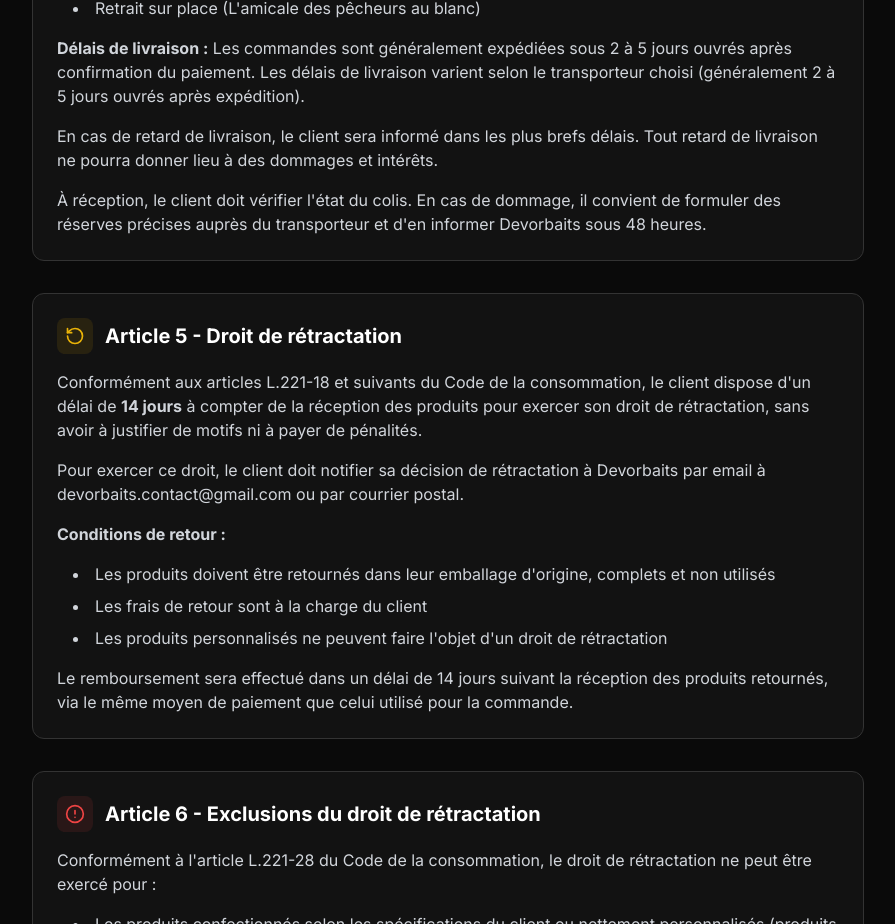
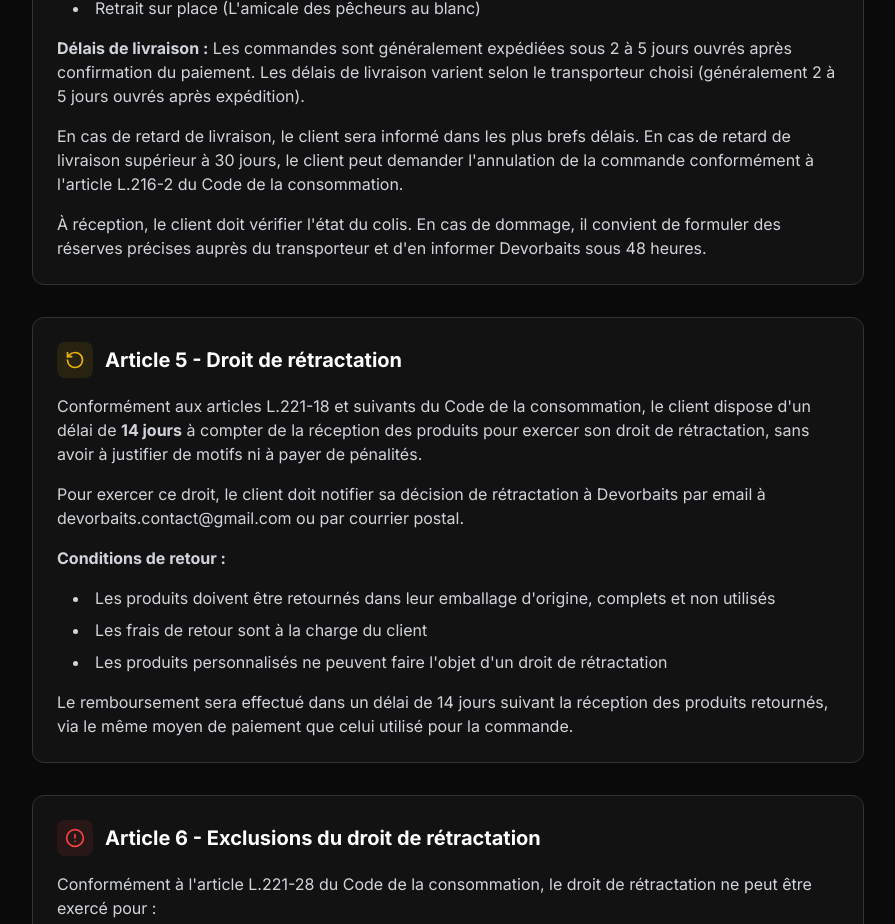
Before and after one commit to stevenvlr/devorbaits, a Next.js app: page /cgv in a window 1280 px wide. Shown: the part 2000-2924 px from the top of the page, without its empty margins (192-1087 px from the left). Built offline with nearby package versions, Linux system fonts and the light colour scheme; no server answers.

Commit message:
CGV: mise a jour clause retard livraison

```diff
--- a/app/cgv/page.tsx
+++ b/app/cgv/page.tsx
@@ -140,8 +140,9 @@ export default function CGV() {
                 (généralement 2 à 5 jours ouvrés après expédition).
               </p>
               <p>
-                En cas de retard de livraison, le client sera informé dans les plus brefs délais. Tout retard de
-                livraison ne pourra donner lieu à des dommages et intérêts.
+                En cas de retard de livraison, le client sera informé dans les plus brefs délais. En cas de retard
+                de livraison supérieur à 30 jours, le client peut demander l'annulation de la commande conformément
+                à l'article L.216-2 du Code de la consommation.
               </p>
               <p>
                 À réception, le client doit vérifier l'état du colis. En cas de dommage, il convient de formuler
```
